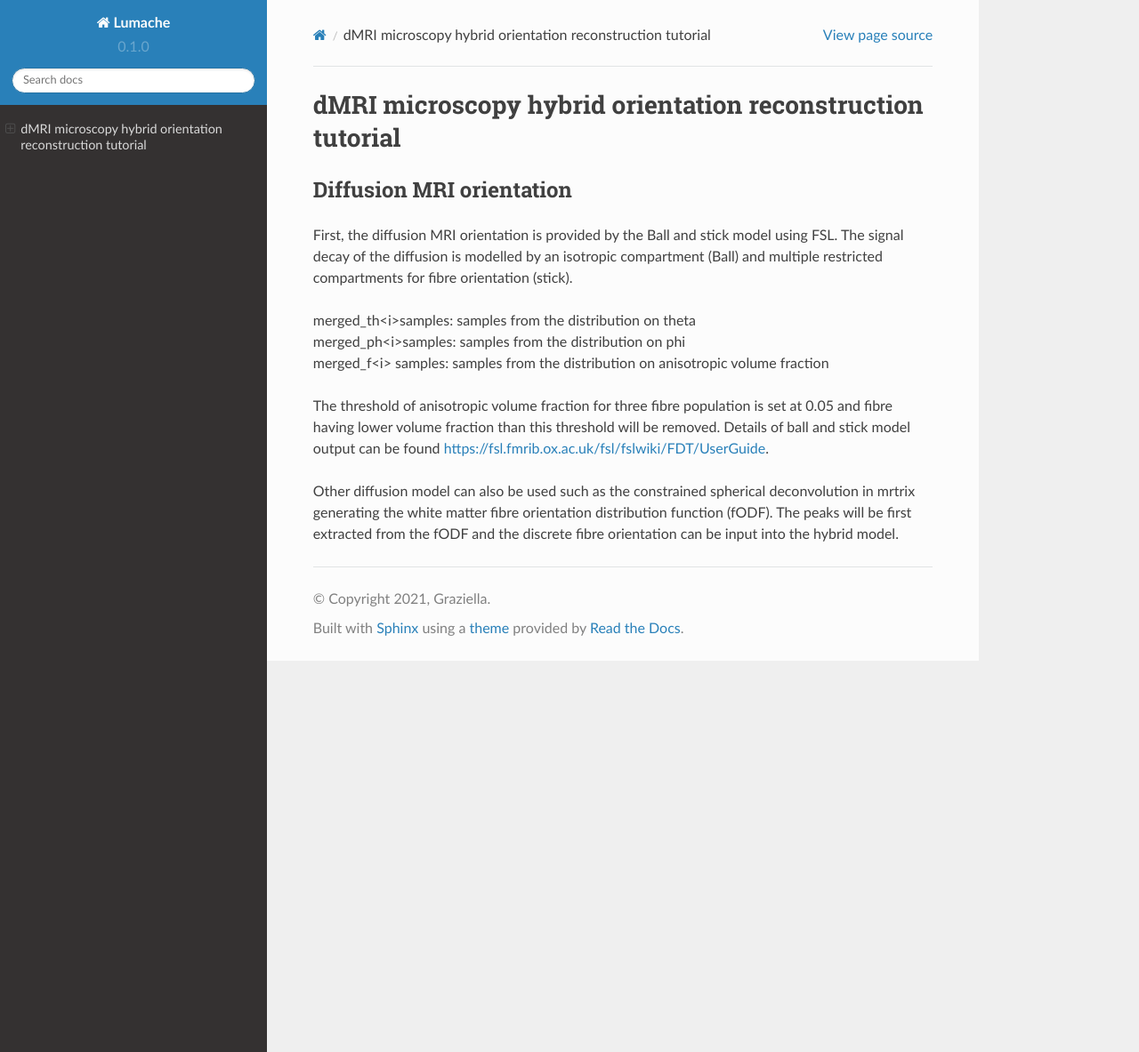
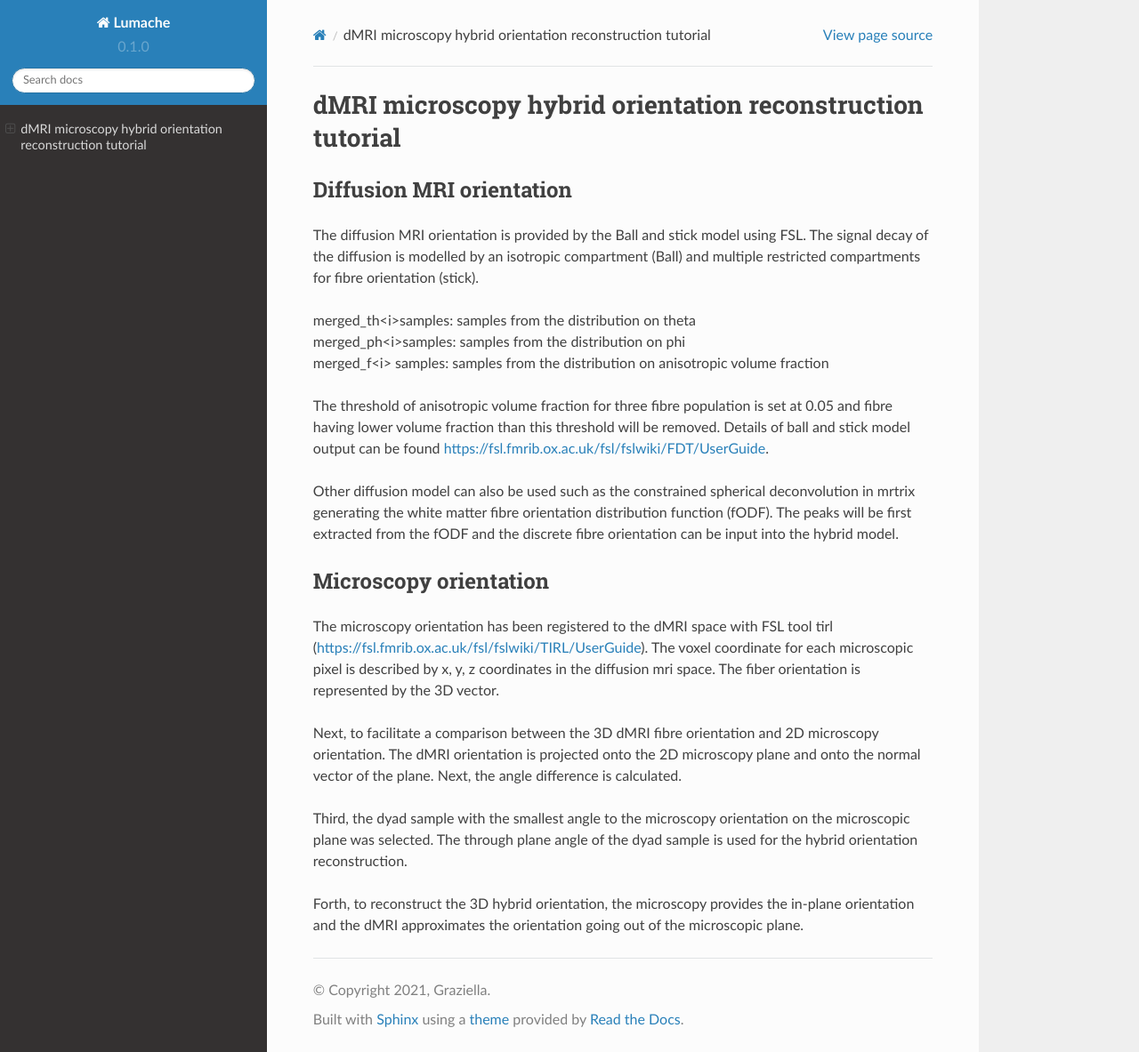
Before and after one commit to Silei-Silei/Hybrid_tractography_tutorial, a Sphinx documentation site: the page built from docs/source/index.rst, in a window 1280 px wide and 1183 px high. Shown: the whole window at 89% size. Built offline with Sphinx 7.4.7 and the Read the Docs theme 2.0.0, drawn with Linux system fonts in a browser that asks for light colours.

Commit message:
Update index.rst

```diff
--- a/docs/source/index.rst
+++ b/docs/source/index.rst
@@ -4,7 +4,7 @@ dMRI microscopy hybrid orientation reconstruction tutorial
 
 Diffusion MRI orientation
 --------
-First, the diffusion MRI orientation is provided by the Ball and stick model using FSL. The signal decay of the diffusion is modelled by an isotropic compartment (Ball) and multiple restricted compartments for fibre orientation (stick).
+The diffusion MRI orientation is provided by the Ball and stick model using FSL. The signal decay of the diffusion is modelled by an isotropic compartment (Ball) and multiple restricted compartments for fibre orientation (stick).
 
 | merged_th<i>samples: samples from the distribution on theta
 | merged_ph<i>samples: samples from the distribution on phi
@@ -15,3 +15,15 @@ The threshold of anisotropic volume fraction for three fibre population is set a
 
 
 Other diffusion model can also be used such as the constrained spherical deconvolution in mrtrix generating the white matter fibre orientation distribution function (fODF). The peaks will be first extracted from the fODF and the discrete fibre orientation can be input into the hybrid model.
+
+
+Microscopy orientation
+--------
+
+The microscopy orientation has been registered to the dMRI space with FSL tool tirl (https://fsl.fmrib.ox.ac.uk/fsl/fslwiki/TIRL/UserGuide). The voxel coordinate for each microscopic pixel is described by x, y, z coordinates in the diffusion mri space. The fiber orientation is represented by the 3D vector.
+
+Next, to facilitate a comparison between the 3D dMRI fibre orientation and 2D microscopy orientation. The dMRI orientation is projected onto the 2D microscopy plane and onto the normal vector of the plane. Next, the angle difference is calculated.
+
+Third, the dyad sample with the smallest angle to the microscopy orientation on the microscopic plane was selected. The through plane angle of the dyad sample is used for the hybrid orientation reconstruction.
+
+Forth, to reconstruct the 3D hybrid orientation, the microscopy provides the in-plane orientation and the dMRI approximates the orientation going out of the microscopic plane.
```
